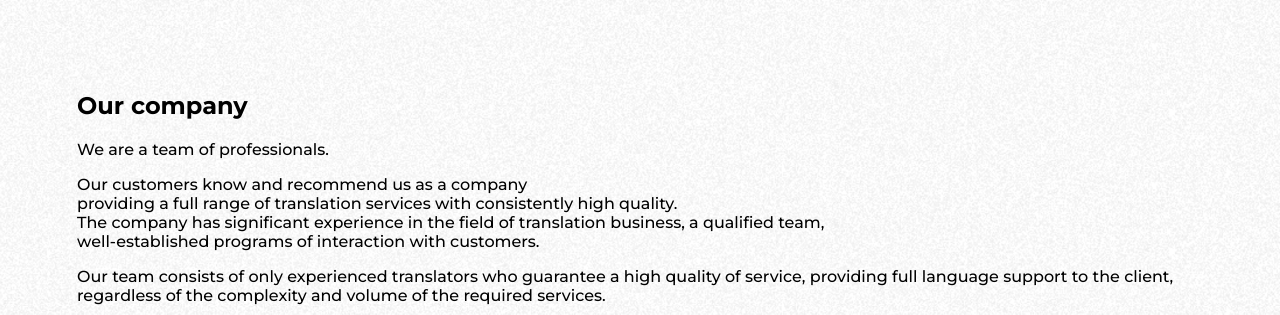
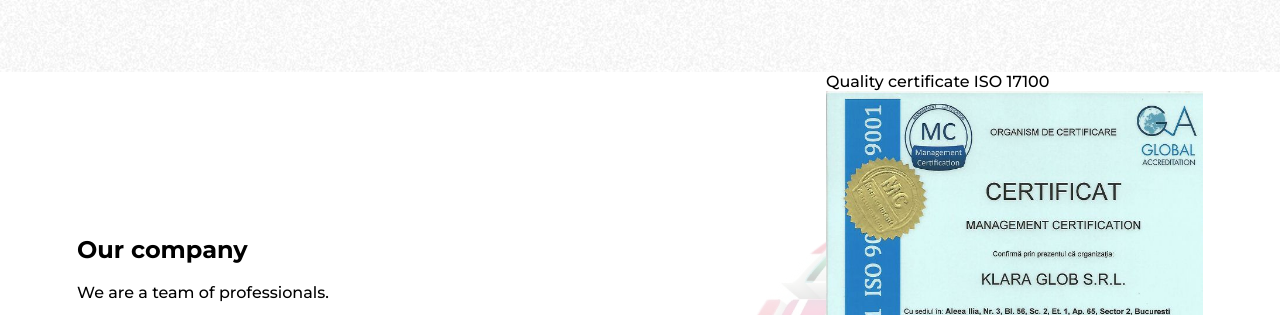
Before and after one commit to Dorin2/Project4, a plain HTML site: page index.html in a window 1280 px wide. Shown: the part 2752-3067 px from the top of the page. Drawn offline with Linux system fonts and the light colour scheme.

Commit message:
commit13

```diff
--- /dev/null
+++ b/css/sass/_OurCompany.sass
@@ -0,0 +1,7 @@
+.our-company
+    height: 827px
+    background-color: #fff
+    &_image
+        background: url(/img/countries.png)
+        background-repeat: no-repeat
+        background-position: 95% 100px
--- a/css/sass/style1.sass
+++ b/css/sass/style1.sass
@@ -5,3 +5,4 @@
 @import midSection
 @import modal
 @import services
+@import OurCompany
--- a/index.html
+++ b/index.html
@@ -251,6 +251,7 @@
         </div>
     </div>
     <div class="our-company">
+        <div class="our-company_image">
             <div class="our-company_section container">
                 <div class="our-company_left">
                     <h2>Our company</h2>
@@ -268,7 +269,11 @@
                     </p>
                     <div class="our-company_experience"></div>
                 </div>
-            <div class="our-company_right"></div>
+                <div class="our-company_right">
+                    <span>Quality certificate ISO 17100</span>
+                    <img src="./img/certificat-iso.jpg" width="377px" height="532px" alt="certificate ISO">
+                </div>
+            </div>
         </div>
     </div>
 </body>
```
Also changed, not shown: css/sass/style1.css, 1 other file. Lines whose indentation alone changed are shown as unchanged.
